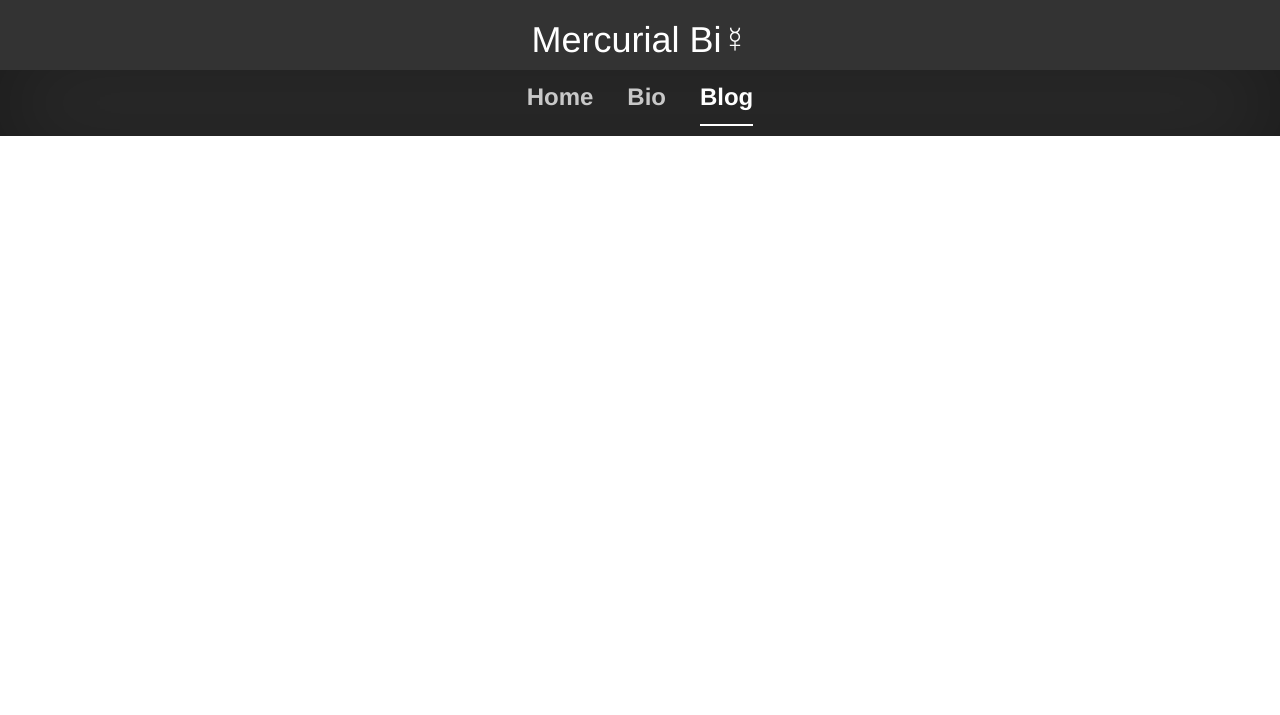
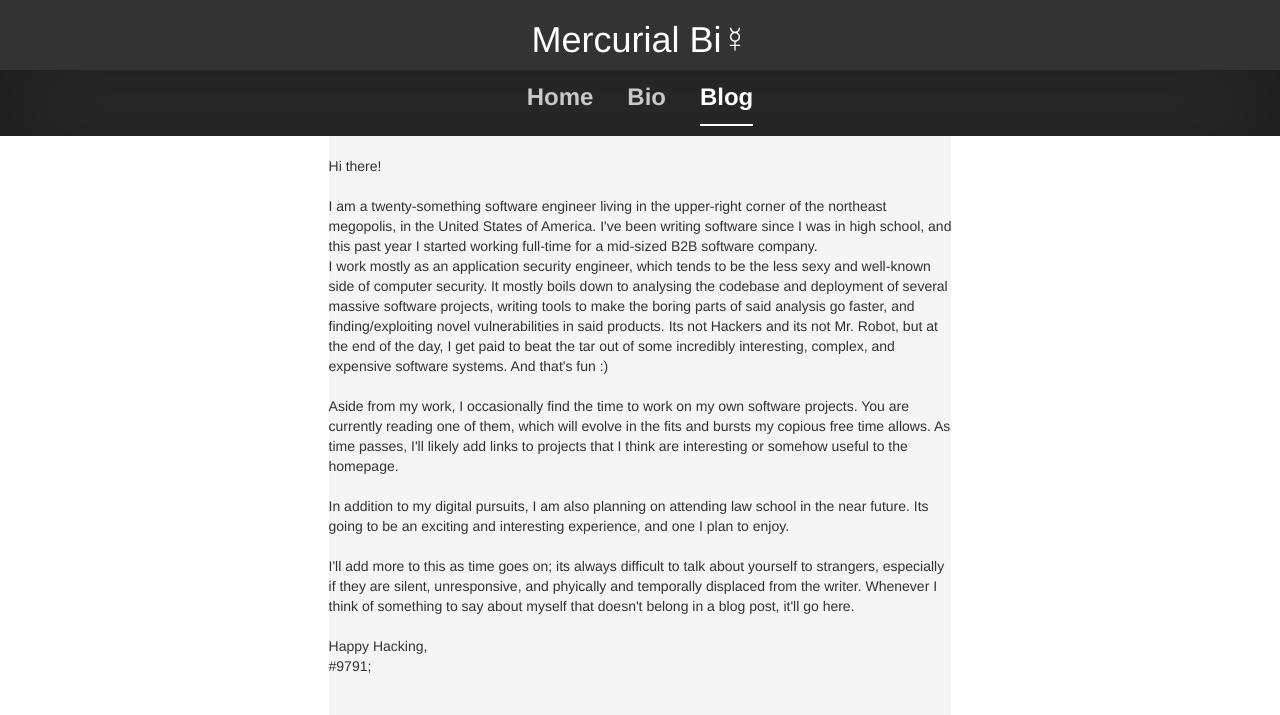
Before and after one commit to FStephenQ/mercurial_applications, a Django app: template templates/core_page/bio.html in a window 1280 px wide. Shown: the top 715 px of the page. Run offline with Django 3.2, Linux system fonts and the light colour scheme; the template is opened without the code that fills it, so the values that code supplies are empty; some libraries are stand-ins or nearby versions.

Commit message:
modified:   templates/core_page/bio.html 		intialized bio

```diff
--- a/templates/core_page/bio.html
+++ b/templates/core_page/bio.html
@@ -30,5 +30,20 @@
 				<li role="presentation" class="active"><a href="/blog">Blog</a></li>
 			</ul>
 		</nav>
+		<article>
+			<p>
+			Hi there!
+
+			I am a twenty-something software engineer living in the upper-right corner of the northeast megopolis, in the United States of America. I've been writing software since I was in high school, and this past year I started working full-time for a mid-sized B2B software company.
+			I work mostly as an application security engineer, which tends to be the less sexy and well-known side of computer security. It mostly boils down to analysing the codebase and deployment of several massive software projects, writing tools to make the boring parts of said analysis go faster, and finding/exploiting novel vulnerabilities in said products. Its not Hackers and its not Mr. Robot, but at the end of the day, I get paid to beat the tar out of some incredibly interesting, complex, and expensive software systems. And that's fun :)
+
+			Aside from my work, I occasionally find the time to work on my own software projects. You are currently reading one of them, which will evolve in the fits and bursts my copious free time allows. As time passes, I'll likely add links to projects that I think are interesting or somehow useful to the homepage.
+
+			In addition to my digital pursuits, I am also planning on attending law school in the near future. Its going to be an exciting and interesting experience, and one I plan to enjoy.
+
+			I'll add more to this as time goes on; its always difficult to talk about yourself to strangers, especially if they are silent, unresponsive, and phyically and temporally displaced from the writer. Whenever I think of something to say about myself that doesn't belong in a blog post, it'll go here.
+
+			Happy Hacking,
+			#9791;
 	</body>
 </html>
```
